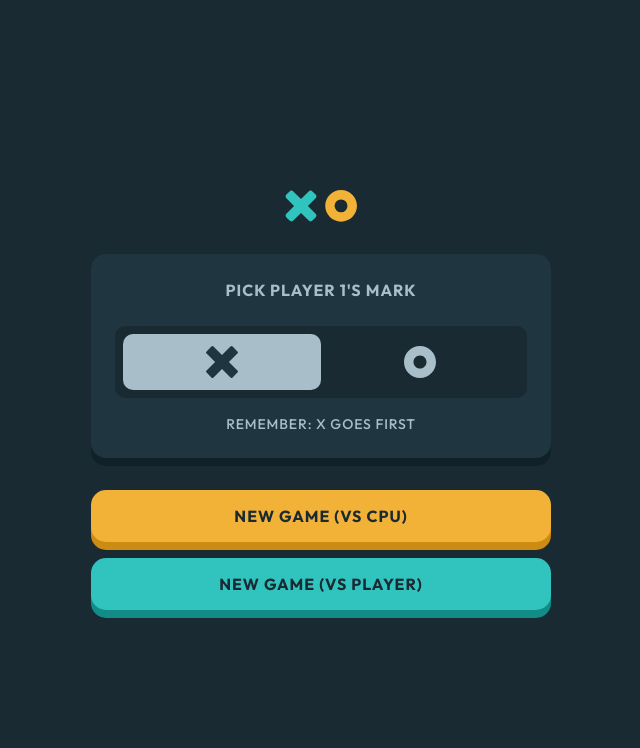
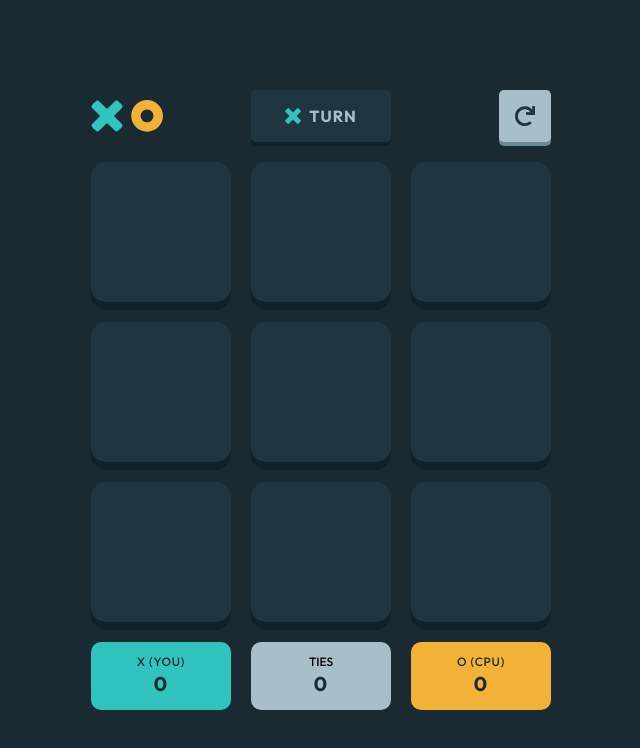
Before and after one commit to konotovsky/tic-tac-toe, a React (Vite) app: page / in a window 1280 px wide. Both pictures are taken after a click on the button "NEW GAME (VS CPU)". Shown: the top 748 px of the page, without its empty margins (319-959 px from the left). Built offline with nearby package versions, Linux system fonts and the light colour scheme.

Commit message:
Implement CPU VS Player game mode

```diff
--- a/src/components/pages/NewGameMenu.tsx
+++ b/src/components/pages/NewGameMenu.tsx
@@ -9,7 +9,7 @@ import type { Player } from "@/types/game.types";
 export default function NewGameMenu() {
   const p1mark = useGameStore((state) => state.p1mark);
   const setP1Mark = useGameStore((state) => state.setP1Mark);
-  const startGame = useGameStore((state) => state.startGame);
+  const { setMode, startGame } = useGameStore();
 
   const onClick = (player: Player) => {
     setP1Mark(player);
@@ -74,8 +74,14 @@ export default function NewGameMenu() {
             </h2>
           </div>
           <div className="flex w-full flex-col gap-4">
-            <Button color="yellow">
-              <p className="font-outfit cursor-not-allowed text-base font-bold tracking-[1px] text-slate-900 uppercase">
+            <Button
+              color="yellow"
+              onClick={() => {
+                setMode("cpu");
+                startGame();
+              }}
+            >
+              <p className="font-outfit text-base font-bold tracking-[1px] text-slate-900 uppercase">
                 NEW GAME (VS CPU)
               </p>
             </Button>
--- a/src/components/ui/Board.tsx
+++ b/src/components/ui/Board.tsx
@@ -10,8 +10,9 @@ import {
   calculateStatus,
   calculateTurns,
 } from "@/utils/game.utils";
-import type { Player } from "@/types/game.types";
+import type { Player, GameResult } from "@/types/game.types";
 import ResultOverlay from "./ResultOverlay";
+import { getBestMove } from "@/utils/minimax";
 
 export default function Board() {
   const {
@@ -20,6 +21,7 @@ export default function Board() {
     xIsNext,
     score,
     roundResult,
+    mode,
     setSquares,
     togglePlayer,
     resetGame,
@@ -31,8 +33,13 @@ export default function Board() {
   const winner = calculateWinner(squares);
   const turns = calculateTurns(squares);
   const status = calculateStatus(winner, turns);
+  const cpuPlayer: Player = p1mark === "X" ? "O" : "X";
+  const humanPlayer: Player = p1mark;
+  const isCpuTurn =
+    mode === "cpu" && player === cpuPlayer && !winner && !roundResult;
 
   function handleClick(i: number) {
+    if (isCpuTurn) return;
     if (squares[i] || winner) return;
 
     const nextSquares = [...squares];
@@ -47,6 +54,56 @@ export default function Board() {
       finishRound(status);
     }
   }, [status, roundResult, finishRound]);
+
+  useEffect(() => {
+    if (!isCpuTurn) return;
+
+    const timeout = setTimeout(() => {
+      const move = getBestMove(squares, cpuPlayer, humanPlayer);
+      if (move === null) return;
+
+      const nextSquares = [...squares];
+      nextSquares[move] = cpuPlayer;
+
+      setSquares(nextSquares);
+      togglePlayer();
+    }, 400);
+
+    return () => clearTimeout(timeout);
+  }, [isCpuTurn, squares]);
+
+  function getScoreLabel(mark: Player) {
+    if (mode === "cpu") {
+      return mark === p1mark ? "YOU" : "CPU";
+    }
+
+    return mark === p1mark ? "P1" : "P2";
+  }
+
+  function getOverlayText(status: GameResult) {
+    if (status === "tie") {
+      return {
+        title: "ROUND TIED",
+        subtitle: "",
+      };
+    }
+
+    if (mode === "cpu") {
+      const isPlayerWin = status === p1mark;
+
+      return {
+        title: isPlayerWin ? "YOU WON!" : "OH NO, YOU LOST…",
+        subtitle: "",
+      };
+    }
+
+    return {
+      title: `${status === p1mark ? "PLAYER 1" : "PLAYER 2"} WINS!`,
+      subtitle: "",
+    };
+  }
+
+  const overlayText = status ? getOverlayText(status) : null;
 
   return (
     <>
@@ -90,7 +147,7 @@ export default function Board() {
         <div className="grid grid-cols-3 gap-5">
           <div className="rounded-[10px] bg-teal-600 py-3 text-center">
             <h2 className="font-outfit text-xs font-medium tracking-[0.75px] text-slate-900 uppercase">
-              {`X (${p1mark === "X" ? "P1" : "P2"})`}
+              {`X (${getScoreLabel("X")})`}
             </h2>
             <p className="font-outfit text-xl font-bold tracking-[1.25px] text-slate-900">
               {score.X}
@@ -106,7 +163,7 @@ export default function Board() {
           </div>
           <div className="rounded-[10px] bg-amber-500 py-3 text-center">
             <h2 className="font-outfit text-xs font-medium tracking-[0.75px] text-slate-900 uppercase">
-              {`O (${p1mark === "O" ? "P1" : "P2"})`}
+              {`O (${getScoreLabel("O")})`}
             </h2>
             <p className="font-outfit text-xl font-bold tracking-[1.25px] text-slate-900">
               {score.O}
@@ -114,10 +171,11 @@ export default function Board() {
           </div>
         </div>
       </div>
-      {status && roundResult && (
+      {status && roundResult && overlayText && (
         <ResultOverlay
           status={status}
-          p1mark={p1mark}
+          title={overlayText.title}
+          subtitle={overlayText.subtitle}
           onQuit={resetGame}
           onNextRound={nextRound}
         />
--- a/src/components/ui/ResultOverlay.tsx
+++ b/src/components/ui/ResultOverlay.tsx
@@ -7,7 +7,8 @@ import clsx from "clsx";
 
 export default function ResultOverlay({
   status,
-  p1mark,
+  title,
+  subtitle,
   onQuit,
   onNextRound,
 }: ResultOverlayProps) {
@@ -16,15 +17,14 @@ export default function ResultOverlay({
   return (
     <div className="fixed inset-0 flex flex-col justify-center bg-black/70">
       <div className="flex flex-col items-center justify-center gap-4 bg-slate-800 p-12">
-        <h2 className="font-outfit text-[14px] font-bold tracking-[0.88px] text-gray-200 uppercase md:text-base md:tracking-[1px]">
-          {isTie ? (
-            <p className="font-outfit text-2xl font-bold tracking-[1.5px] text-gray-200 uppercase md:text-[40px] md:tracking-[2.5px]">
-              ROUND TIED
-            </p>
-          ) : (
-            `${status === p1mark ? "PLAYER 1" : "PLAYER 2"} WINS!`
-          )}
+        <p className="font-outfit text-sm font-bold tracking-[1px] text-gray-200 uppercase">
+          {subtitle}
+        </p>
+
+        <h2 className="font-outfit text-sm font-bold tracking-[1px] text-gray-200 uppercase">
+          {title}
         </h2>
+
         {!isTie && (
           <div className="flex items-center justify-center gap-2 md:gap-6">
             <img
@@ -45,13 +45,14 @@ export default function ResultOverlay({
             </p>
           </div>
         )}
+
         <div className="flex gap-4">
           <div>
             <Button color="gray" variant="secondary" onClick={onQuit}>
               QUIT
             </Button>
           </div>
-          <div className="whitespace-nowrap">
+          <div>
             <Button color="yellow" variant="secondary" onClick={onNextRound}>
               NEXT ROUND
             </Button>
--- a/src/store/game.store.ts
+++ b/src/store/game.store.ts
@@ -9,6 +9,7 @@ import type {
   Player,
   Score,
   GameResult,
+  GameMode,
 } from "@/types/game.types";
 
 type GameState = {
@@ -18,6 +19,8 @@ type GameState = {
   phase: GamePhase;
   score: Score;
   roundResult: GameResult | null;
+  mode: GameMode;
+  setMode: (mode: GameMode) => void;
   setP1Mark: (p1mark: Player) => void;
   setSquares: (squares: SquareValue[]) => void;
   togglePlayer: () => void;
@@ -56,6 +59,9 @@ export const useGameStore = create<GameState>()(
         O: 0,
         ties: 0,
       },
+      mode: "pvp",
+
+      setMode: (mode) => set({ mode }),
 
       setP1Mark: (p1mark) => set({ p1mark }),
 
@@ -92,16 +98,13 @@ export const useGameStore = create<GameState>()(
 
       resetGame: () => {
         set({
+          mode: "pvp",
           p1mark: "X",
           phase: "menu",
           squares: createInitialSquares(),
           xIsNext: true,
           roundResult: null,
-          score: {
-            X: 0,
-            O: 0,
-            ties: 0,
-          },
+          score: { X: 0, O: 0, ties: 0 },
         });
         useGameStore.persist.clearStorage();
       },
--- a/src/types/game.types.ts
+++ b/src/types/game.types.ts
@@ -8,6 +8,8 @@ export type GameResult = Player | "tie";
 
 export type WinLine = [number, number, number];
 
+export type GameMode = "pvp" | "cpu";
+
 export type Winner = {
   player: Player;
   lines: WinLine;
--- a/src/types/ui.types.ts
+++ b/src/types/ui.types.ts
@@ -1,5 +1,5 @@
 import type { ReactNode } from "react";
-import type { SquareValue, GameResult, Player } from "./game.types";
+import type { SquareValue, GameResult } from "./game.types";
 
 export type ButtonColor = "yellow" | "blue" | "gray" | "slate";
 
@@ -20,7 +20,8 @@ export interface SquareProps {
 
 export interface ResultOverlayProps {
   status: GameResult;
-  p1mark: Player;
+  title: string;
+  subtitle?: string;
   onNextRound: () => void;
   onQuit: () => void;
 }
--- /dev/null
+++ b/src/utils/minimax.ts
@@ -0,0 +1,89 @@
+import type { SquareValue, Player } from "@/types/game.types";
+import { calculateWinner, calculateTurns } from "@/utils/game.utils";
+
+type MoveScore = {
+  move: number | null;
+  score: number;
+};
+
+function getAvailableMoves(squares: SquareValue[]) {
+  return squares
+    .map((v, i) => (v === null ? i : null))
+    .filter((v): v is number => v !== null);
+}
+
+function evaluate(
+  squares: SquareValue[],
+  cpu: Player,
+  human: Player,
+): number | null {
+  const winner = calculateWinner(squares);
+
+  if (winner) {
+    return winner.player === cpu ? 10 : -10;
+  }
+
+  if (calculateTurns(squares) === 9) {
+    return 0;
+  }
+
+  return null;
+}
+
+function minimax(
+  squares: SquareValue[],
+  depth: number,
+  isMaximizing: boolean,
+  cpu: Player,
+  human: Player,
+): MoveScore {
+  const evaluation = evaluate(squares, cpu, human);
+  if (evaluation !== null) {
+    return { move: null, score: evaluation - depth };
+  }
+
+  const moves = getAvailableMoves(squares);
+  let bestMove: number | null = null;
+
+  if (isMaximizing) {
+    let bestScore = -Infinity;
+
+    for (const move of moves) {
+      const next = [...squares];
+      next[move] = cpu;
+
+      const result = minimax(next, depth + 1, false, cpu, human);
+
+      if (result.score > bestScore) {
+        bestScore = result.score;
+        bestMove = move;
+      }
+    }
+
+    return { move: bestMove, score: bestScore };
+  } else {
+    let bestScore = Infinity;
+
+    for (const move of moves) {
+      const next = [...squares];
+      next[move] = human;
+
+      const result = minimax(next, depth + 1, true, cpu, human);
+
+      if (result.score < bestScore) {
+        bestScore = result.score;
+        bestMove = move;
+      }
+    }
+
+    return { move: bestMove, score: bestScore };
+  }
+}
+
+export function getBestMove(
+  squares: SquareValue[],
+  cpu: Player,
+  human: Player,
+): number | null {
+  return minimax(squares, 0, true, cpu, human).move;
+}
```
